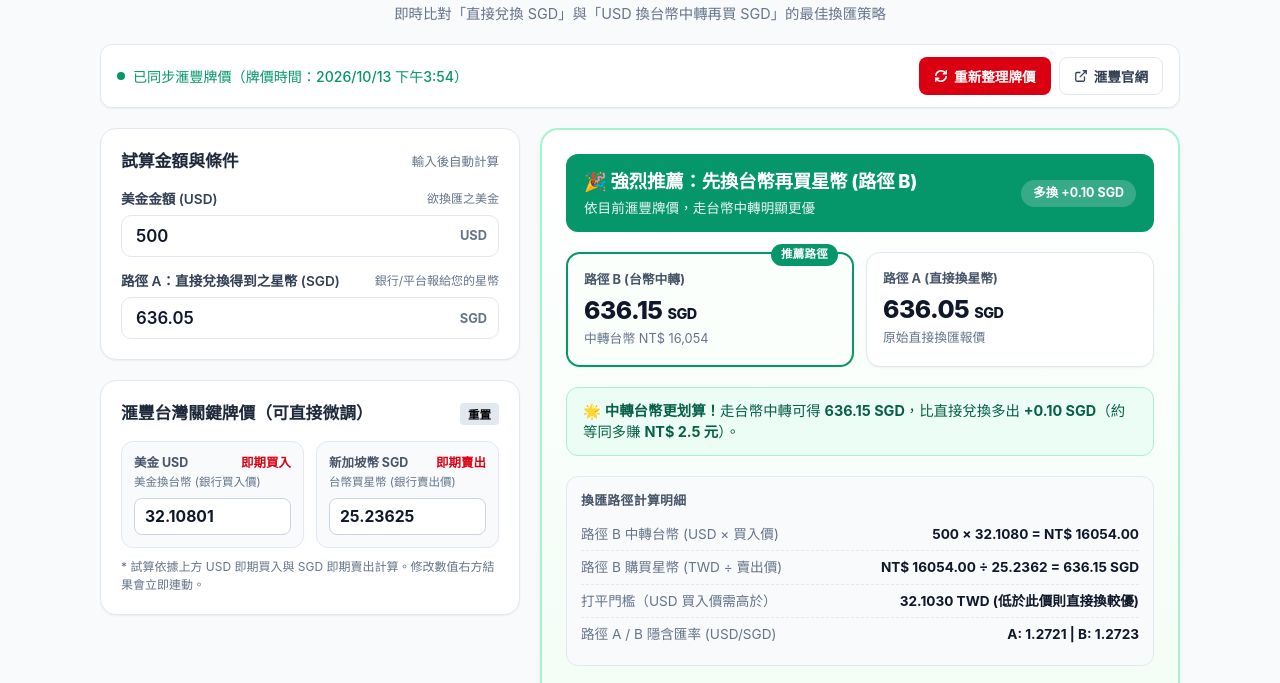
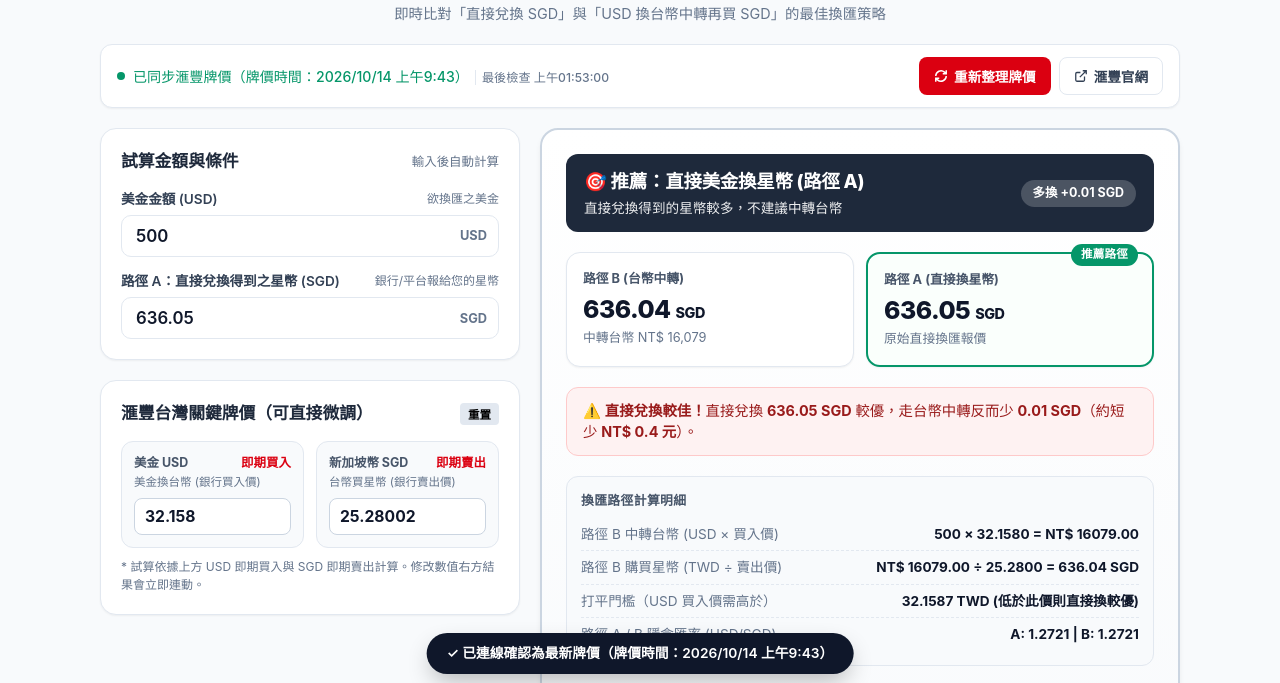
Before and after one commit to sungsii32g/usd-sgd-twd-calculator, a plain HTML site: page index.html in a window 1280 px wide. Both pictures are taken after a click on the button "重新整理牌價". Shown: the part 102-785 px from the top of the page. Drawn offline with Linux system fonts and the light colour scheme.

Commit message:
修復牌價重新整理與自動同步機制，更新至最新牌價 (2026/10/14 上午9:43)

```diff
--- a/index.html
+++ b/index.html
@@ -153,6 +153,50 @@
     button.btn-outline:hover {
       background: #f1f5f9;
       color: #0f172a;
+    }
+
+    /* Micro Animations & Feedback */
+    @keyframes spin {
+      from { transform: rotate(0deg); }
+      to { transform: rotate(360deg); }
+    }
+    .spin {
+      animation: spin 0.75s linear infinite;
+    }
+
+    .last-check-badge {
+      font-size: 0.76rem;
+      font-weight: 500;
+      color: var(--text-muted);
+      margin-left: 6px;
+      padding-left: 6px;
+      border-left: 1px solid var(--border);
+    }
+
+    .toast {
+      position: fixed;
+      bottom: 24px;
+      left: 50%;
+      transform: translateX(-50%) translateY(20px);
+      background: #0f172a;
+      color: #ffffff;
+      padding: 10px 20px;
+      border-radius: 999px;
+      font-size: 0.86rem;
+      font-weight: 600;
+      box-shadow: 0 10px 25px -5px rgba(0, 0, 0, 0.3);
+      z-index: 9999;
+      opacity: 0;
+      pointer-events: none;
+      transition: opacity 0.25s ease, transform 0.25s ease;
+      display: flex;
+      align-items: center;
+      gap: 8px;
+    }
+    .toast.show {
+      opacity: 1;
+      transform: translateX(-50%) translateY(0);
+      pointer-events: auto;
     }
 
     /* Main Grid Layout */
@@ -619,9 +663,9 @@
       <span id="status-text">載入即時牌價中…</span>
     </div>
     <div class="header-actions">
-      <button class="btn-primary" onclick="loadRates()">
-        <svg width="14" height="14" viewBox="0 0 24 24" fill="none" stroke="currentColor" stroke-width="2.5"><path d="M21 2v6h-6M3 12a9 9 0 0 1 15-6.7L21 8M3 22v-6h6M21 12a9 9 0 0 1-15 6.7L3 16"/></svg>
-        重新整理牌價
+      <button class="btn-primary" id="btn-refresh" onclick="loadRates(true)">
+        <svg id="refresh-icon" width="14" height="14" viewBox="0 0 24 24" fill="none" stroke="currentColor" stroke-width="2.5"><path d="M21 2v6h-6M3 12a9 9 0 0 1 15-6.7L21 8M3 22v-6h6M21 12a9 9 0 0 1-15 6.7L3 16"/></svg>
+        <span id="refresh-text">重新整理牌價</span>
       </button>
       <button class="btn-outline" onclick="window.open('https://www.hsbc.com.tw/currency-rates/', '_blank')">
         <svg width="14" height="14" viewBox="0 0 24 24" fill="none" stroke="currentColor" stroke-width="2.2"><path d="M18 13v6a2 2 0 0 1-2 2H5a2 2 0 0 1-2-2V8a2 2 0 0 1 2-2h6M15 3h6v6M10 14L21 3"/></svg>
@@ -681,7 +725,7 @@
               <span style="color: #db0011; font-weight:800">即期買入</span>
             </div>
             <div class="rate-box-desc">美金換台幣 (銀行買入價)</div>
-            <input id="rate-usd-buy" type="number" step="any" value="32.038">
+            <input id="rate-usd-buy" type="number" step="any" value="32.158">
           </div>
 
           <!-- SGD 即期賣出 -->
@@ -691,7 +735,7 @@
               <span style="color: #db0011; font-weight:800">即期賣出</span>
             </div>
             <div class="rate-box-desc">台幣買星幣 (銀行賣出價)</div>
-            <input id="rate-sgd-sell" type="number" step="any" value="25.176">
+            <input id="rate-sgd-sell" type="number" step="any" value="25.28002">
           </div>
         </div>
 
@@ -814,7 +858,7 @@
         </table>
       </div>
       <p style="font-size:0.75rem; color:var(--text-muted); margin-top:10px;" id="ratetable-note">
-        牌價時間：2026/10/13 下午12:43。粉紅列為 USD 與 SGD，可直接修改數值。
+        牌價時間：2026/10/14 上午9:43。粉紅列為 USD 與 SGD，可直接修改數值。
       </p>
     </div>
   </details>
@@ -822,25 +866,27 @@
 </div>
 
 <script>
-// 內建備援快照（2026/10/13 最新牌價）
+// 內建備援快照（2026/10/14 最新牌價）
 const SNAP = {
-  time: '2026/10/13 下午12:43',
+  time: '2026/10/14 上午9:43',
+  updatedAt: '2026-10-14T01:46:51.162Z',
   rows: {
-    '美金 (USD)': [32.038, 32.138, 31.788, 32.388],
-    '新加坡幣 (SGD)': [24.94287, 25.176, null, null],
-    '歐元 (EUR)': [35.61899, 36.07466, 35.31899, 36.37466],
-    '英鎊 (GBP)': [42.15627, 42.66395, 41.50627, 43.31395],
-    '澳幣 (AUD)': [22.19609, 22.47529, null, null],
-    '紐西蘭幣 (NZD)': [17.79897, 18.07741, null, null],
-    '港幣 (HKD)': [4.05638, 4.12132, 3.95638, 4.22132],
-    '加幣 (CAD)': [22.3796, 22.59809, null, null],
-    '瑞士法郎 (CHF)': [38.36531, 38.65815, null, null],
-    '日圓 (JPY)': [0.201064, 0.2044505, 0.197064, 0.2084505],
-    '人民幣 (CNY)': [4.76717, 4.81655, 4.66717, 4.91655]
+    '美金 (USD)': [32.158, 32.258, 31.908, 32.508],
+    '新加坡幣 (SGD)': [25.04593, 25.28002, null, null],
+    '歐元 (EUR)': [35.85846, 36.31716, 35.55846, 36.61716],
+    '英鎊 (GBP)': [42.45895, 42.97029, 41.80895, 43.62029],
+    '澳幣 (AUD)': [22.37063, 22.65204, null, null],
+    '紐西蘭幣 (NZD)': [17.96221, 18.24322, null, null],
+    '港幣 (HKD)': [4.07012, 4.13528, 3.97012, 4.23528],
+    '加幣 (CAD)': [22.56116, 22.78143, null, null],
+    '瑞士法郎 (CHF)': [38.54627, 38.84048, null, null],
+    '日圓 (JPY)': [0.2015879, 0.204983, 0.1975879, 0.208983],
+    '人民幣 (CNY)': [4.7853, 4.83487, 4.6853, 4.93487]
   }
 };
 
 let currentData = null;
+let isRefreshing = false;
 const clone = o => JSON.parse(JSON.stringify(o));
 const f = (v, d = 4) => v == null || isNaN(v) ? '-' : Number(v).toFixed(d);
 
@@ -851,33 +897,118 @@ function setStatus(type, msg) {
   txt.innerHTML = msg;
 }
 
-// 載入牌價：優先讀取同網域由 GitHub Actions 自動維護的 rates.json
-async function loadRates() {
-  setStatus('loading', '正在載入最新牌價…');
+function showToast(msg) {
+  let t = document.getElementById('toast');
+  if (!t) {
+    t = document.createElement('div');
+    t.id = 'toast';
+    t.className = 'toast';
+    document.body.appendChild(t);
+  }
+  t.innerHTML = msg;
+  t.style.display = 'flex';
+  t.classList.add('show');
+  clearTimeout(t._timer);
+  t._timer = setTimeout(() => {
+    t.classList.remove('show');
+    setTimeout(() => { if (!t.classList.contains('show')) t.style.display = 'none'; }, 300);
+  }, 3200);
+}
+
+// 多端來源即時抓取：優先讀取本地/同網域 rates.json，並支援 GitHub Raw（具備開放 CORS，本地 file:/// 也能即時抓取）
+async function fetchRatesFromNetwork() {
+  const t = Date.now();
+  const endpoints = [
+    `./rates.json?_t=${t}`,
+    `https://raw.githubusercontent.com/sungsii32g/usd-sgd-twd-calculator/main/rates.json?_t=${t}`
+  ];
+
+  let bestData = null;
+
+  for (const url of endpoints) {
     try {
-    const res = await fetch('./rates.json?_t=' + Date.now());
+      const res = await fetch(url, { cache: 'no-store' });
       if (res.ok) {
         const data = await res.json();
         if (data && data.rows && data.rows['美金 (USD)'] && data.rows['新加坡幣 (SGD)']) {
+          // 選取較新的 updatedAt
+          if (!bestData || (data.updatedAt && (!bestData.updatedAt || new Date(data.updatedAt) > new Date(bestData.updatedAt)))) {
+            bestData = data;
+          }
+        }
+      }
+    } catch (err) {
+      console.warn(`[牌價載入] 端點 ${url} 回傳例外:`, err.message);
+    }
+  }
+
+  return bestData;
+}
+
+// 載入牌價
+async function loadRates(manual = false) {
+  if (isRefreshing) return;
+  isRefreshing = true;
+
+  const btn = document.getElementById('btn-refresh');
+  const icon = document.getElementById('refresh-icon');
+  const text = document.getElementById('refresh-text');
+
+  if (icon) icon.classList.add('spin');
+  if (text) text.innerText = '同步中…';
+  if (btn) btn.disabled = true;
+
+  setStatus('loading', '正在同步最新牌價…');
+
+  const previousTime = currentData ? currentData.time : null;
+  let data = await fetchRatesFromNetwork();
+
+  // 若快照比網路回應更即時，採用最新者
+  if (SNAP.updatedAt && (!data || (data.updatedAt && new Date(SNAP.updatedAt) > new Date(data.updatedAt)))) {
+    data = clone(SNAP);
+  }
+
+  const checkTime = new Date().toLocaleTimeString('zh-TW', { hour: '2-digit', minute: '2-digit', second: '2-digit' });
+
+  if (data) {
+    const isNewer = previousTime && data.time !== previousTime;
     currentData = data;
-        setStatus('live', `已同步滙豐牌價（牌價時間：${data.time}）`);
+    setStatus('live', `已同步滙豐牌價（牌價時間：${data.time}）<span class="last-check-badge">最後檢查 ${checkTime}</span>`);
     applyDataToInputs();
     renderTable();
     calc();
-        return;
+
+    if (manual) {
+      if (isNewer) {
+        showToast(`🎉 成功更新至最新牌價！（牌價時間：${data.time}）`);
+      } else {
+        showToast(`✓ 已連線確認為最新牌價（牌價時間：${data.time}）`);
       }
     }
-  } catch (err) {
-    console.warn('載入 rates.json 失敗，改用內建快照', err);
-  }
-
+  } else {
     // 備援：使用內建快照
+    if (!currentData) {
       currentData = clone(SNAP);
-  setStatus('stale', `使用快照牌價（牌價時間：${SNAP.time}）`);
       applyDataToInputs();
       renderTable();
       calc();
     }
+    setStatus('stale', `使用快照牌價（牌價時間：${SNAP.time}）<span class="last-check-badge">最後檢查 ${checkTime}</span>`);
+    if (manual) {
+      showToast('⚠️ 網路同步失敗，目前顯示內建快照牌價');
+    }
+  }
+
+  if (icon) icon.classList.remove('spin');
+  if (text) text.innerText = '重新整理牌價';
+  if (btn) btn.disabled = false;
+  isRefreshing = false;
+}
+
+// 每 5 分鐘自動在背景確認是否有新牌價
+setInterval(() => {
+  loadRates(false);
+}, 5 * 60 * 1000);
 
 function useSnapshot() {
   currentData = clone(SNAP);
--- a/rates.json
+++ b/rates.json
@@ -1,72 +1,72 @@
 {
-  "time": "2026/10/13 下午3:54",
-  "updatedAt": "2026-10-13T13:13:30.107Z",
+  "time": "2026/10/14 上午9:43",
+  "updatedAt": "2026-10-14T01:52:42.209Z",
   "rows": {
     "美金 (USD)": [
-      32.10801,
-      32.20801,
-      31.85801,
-      32.45801
+      32.158,
+      32.258,
+      31.908,
+      32.508
     ],
     "歐元 (EUR)": [
-      35.75103,
-      36.20837,
-      35.45103,
-      36.50837
+      35.85846,
+      36.31716,
+      35.55846,
+      36.61716
     ],
     "英鎊 (GBP)": [
-      42.29237,
-      42.80167,
-      41.64237,
-      43.45167
+      42.45895,
+      42.97029,
+      41.80895,
+      43.62029
     ],
     "澳幣 (AUD)": [
-      22.26018,
-      22.54017,
+      22.37063,
+      22.65204,
       null,
       null
     ],
     "紐西蘭幣 (NZD)": [
-      17.87355,
-      18.15314,
+      17.96715,
+      18.24824,
       null,
       null
     ],
     "港幣 (HKD)": [
-      4.06519,
-      4.13027,
-      3.96519,
-      4.23027
+      4.07134,
+      4.13652,
+      3.97134,
+      4.23652
     ],
     "加幣 (CAD)": [
-      22.4333,
-      22.65231,
+      22.56116,
+      22.78143,
       null,
       null
     ],
     "新加坡幣 (SGD)": [
-      25.00256,
-      25.23625,
+      25.04593,
+      25.28002,
       null,
       null
     ],
     "瑞士法郎 (CHF)": [
-      38.44486,
-      38.73831,
+      38.54627,
+      38.84048,
       null,
       null
     ],
     "日圓 (JPY)": [
-      0.20149,
-      0.2048836,
-      0.19749,
-      0.2088836
+      0.2015879,
+      0.2049833,
+      0.1975879,
+      0.2089833
     ],
     "人民幣 (CNY)": [
-      4.77828,
-      4.82778,
-      4.67828,
-      4.92778
+      4.78714,
+      4.83673,
+      4.68714,
+      4.93673
     ]
   }
 }
```
Also changed, not shown: scripts/fetch_rates.js (+39 -8 lines), .github/workflows/update-rates.yml. Lines whose indentation alone changed are shown as unchanged.
